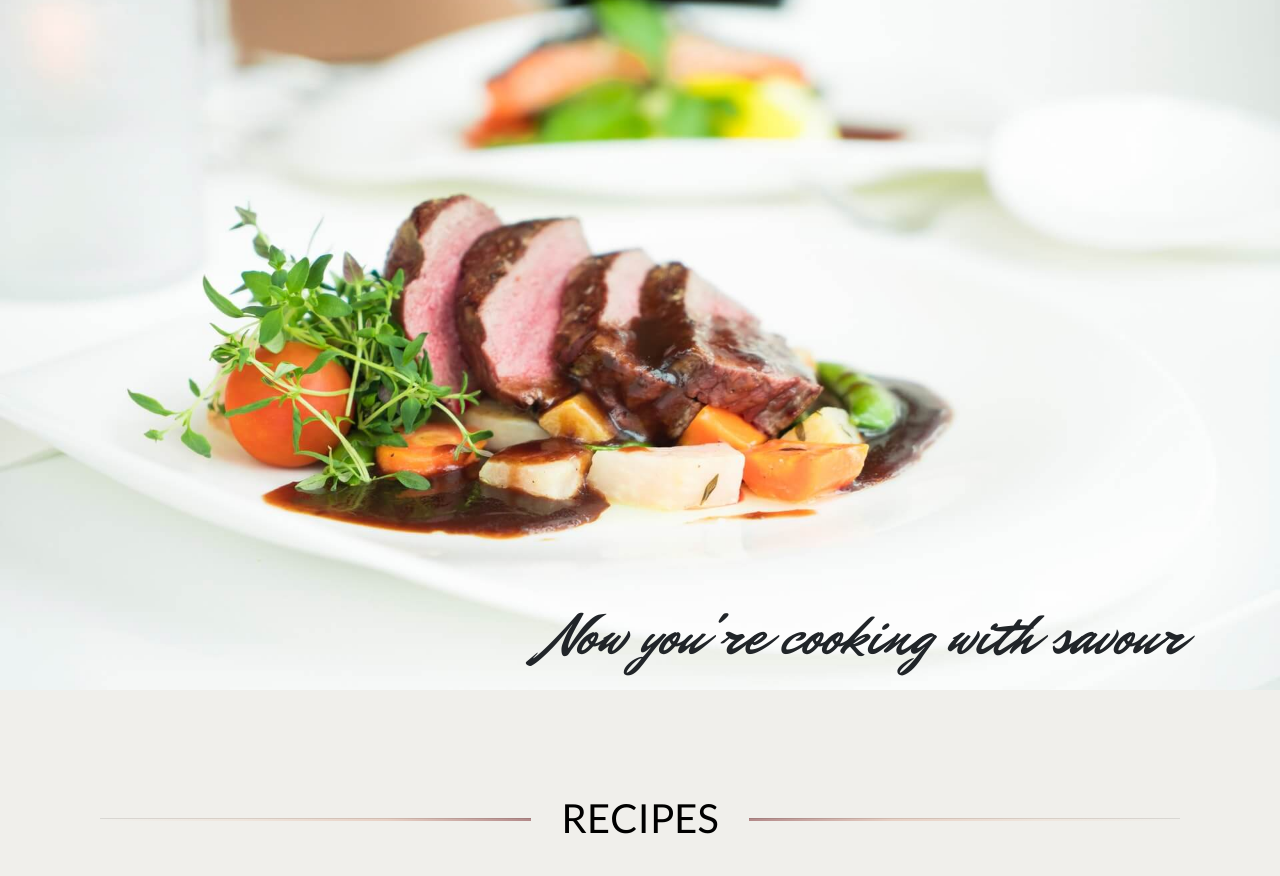
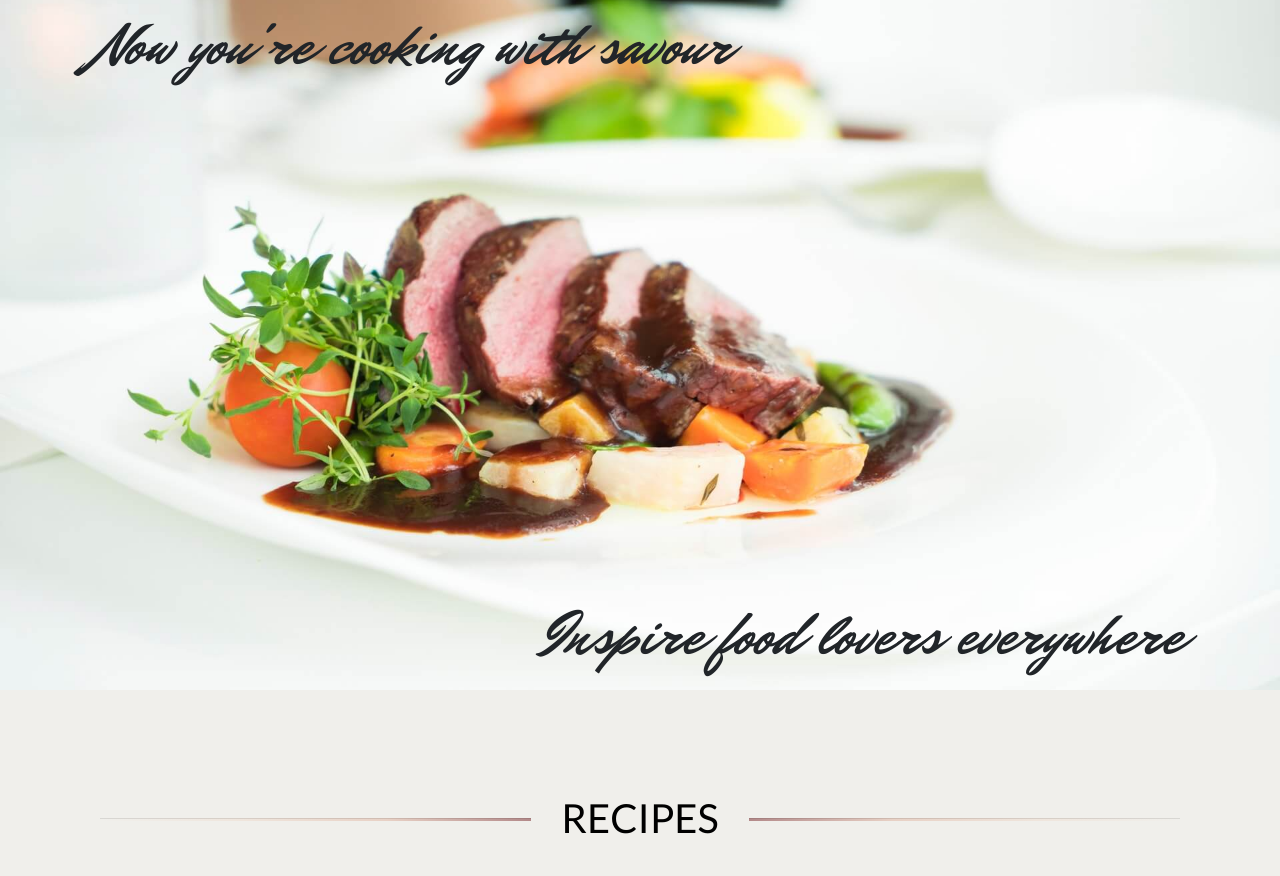
Before and after one commit to constantinadrian/savour, a Flask app: page / in a window 1280 px wide. Shown: the part 110-986 px from the top of the page. Run offline with Flask 2, Linux system fonts and the light colour scheme; data that the repository does not hold is empty; some libraries are stand-ins or nearby versions.

Commit message:
[Add] Added second text box on landing page

```diff
--- a/static/css/style.css
+++ b/static/css/style.css
@@ -99,7 +99,14 @@ main .alert-primary {
     background-size: cover;
 }
 
-.landing-textbox {
+.landing-textbox-1 {
+    position: absolute;
+    background-color: rgba(250,250,250,0.5);
+    padding: 0.625rem 1rem 0;
+    text-align: center;
+}
+
+.landing-textbox-2 {
     position: absolute;
     right: 0px;
     bottom: 30px;
@@ -1005,6 +1012,12 @@ main .alert-primary {
 /* ---------------------------------- End of Footer -------------------------------- */
 
 /* ----------------------------------- Media Query --------------------------------- */
+@media only screen and (min-width: 1060px) {
+    .landing-textbox-1 {
+        background-color: transparent;
+    }
+}
+
 @media only screen and (min-width: 992px) {
     .navbar {
         padding: 1rem 6rem;
@@ -1013,8 +1026,11 @@ main .alert-primary {
         margin-right: 1rem;
         margin-left: 1rem;
     }
+    .landing-textbox-1 {
+        padding: 0.625rem 6rem 0;
+    }
 
-    .landing-textbox {
+    .landing-textbox-2 {
         padding: 0 6rem;
         bottom: 10px;
     }
@@ -1061,7 +1077,7 @@ main .alert-primary {
 }
 
 @media only screen and (min-width:576px) and (max-width: 991px){
-    .landing-textbox {
+    .landing-textbox-2 {
         bottom: 60px;
         background-color: rgba(250,250,250,0.5);
     }
--- a/templates/pages/index.html
+++ b/templates/pages/index.html
@@ -4,8 +4,11 @@
 {% block content %}
     <!-- Landing section -->
     <section class="landing bg-landing-section">
-        <div class="landing-textbox">
+        <div class="landing-textbox-1">
             <h1 class='landing-title'>Now you're cooking with savour</h1>
+        </div>
+        <div class="landing-textbox-2">
+            <h1 class='landing-title'>Inspire food lovers everywhere</h1>
         </div>
     </section>
     <!-- /.Landing section -->
```
